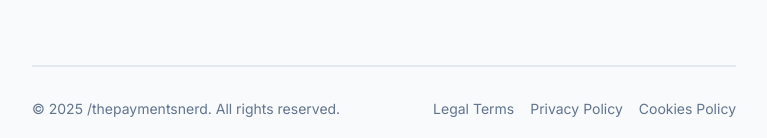
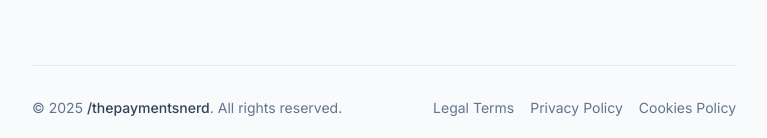
Before and after one commit to cesarhdzmorado/thepaymentsnerdv2, a Next.js app in the folder web/: page /cookies in a window 1280 px wide. Shown: the part 814-952 px from the top of the page, without its empty margins (256-1023 px from the left). Built offline with nearby package versions, Linux system fonts and the light colour scheme.

Commit message:
Refactor Footer component for better structure
Updated footer component for improved styling and accessibility.

```diff
--- a/web/components/Footer.tsx
+++ b/web/components/Footer.tsx
@@ -1,18 +1,44 @@
-// components/Footer.tsx
+// web/components/Footer.tsx
+
 export function Footer() {
   const footerLinks = [
-    { name: 'Legal Terms', href: '/legal' },
-    { name: 'Privacy Policy', href: '/privacy' },
-    { name: 'Cookies Policy', href: '/cookies' },
+    { name: "Legal Terms", href: "/legal" },
+    { name: "Privacy Policy", href: "/privacy" },
+    { name: "Cookies Policy", href: "/cookies" },
   ];
 
   return (
-    <footer className="mt-16 pt-8 border-t-2 border-slate-200 text-slate-500">
+    <footer
+      className="
+        mt-16 pt-8
+        border-t border-slate-200
+        dark:border-slate-700/60
+        text-slate-500
+        dark:text-slate-400
+      "
+    >
       <div className="flex flex-col sm:flex-row justify-between items-center gap-4">
-        <p className="text-sm">© {new Date().getFullYear()} /thepaymentsnerd. All rights reserved.</p>
+        <p className="text-sm">
+          © {new Date().getFullYear()}{" "}
+          <span className="font-medium text-slate-700 dark:text-slate-300">
+            /thepaymentsnerd
+          </span>
+          . All rights reserved.
+        </p>
+
         <div className="flex gap-4">
           {footerLinks.map((link) => (
-            <a key={link.name} href={link.href} className="text-sm hover:text-slate-900 hover:underline">
+            <a
+              key={link.name}
+              href={link.href}
+              className="
+                text-sm
+                hover:text-slate-900
+                dark:hover:text-slate-100
+                transition-colors
+                hover:underline
+              "
+            >
               {link.name}
             </a>
           ))}
```
